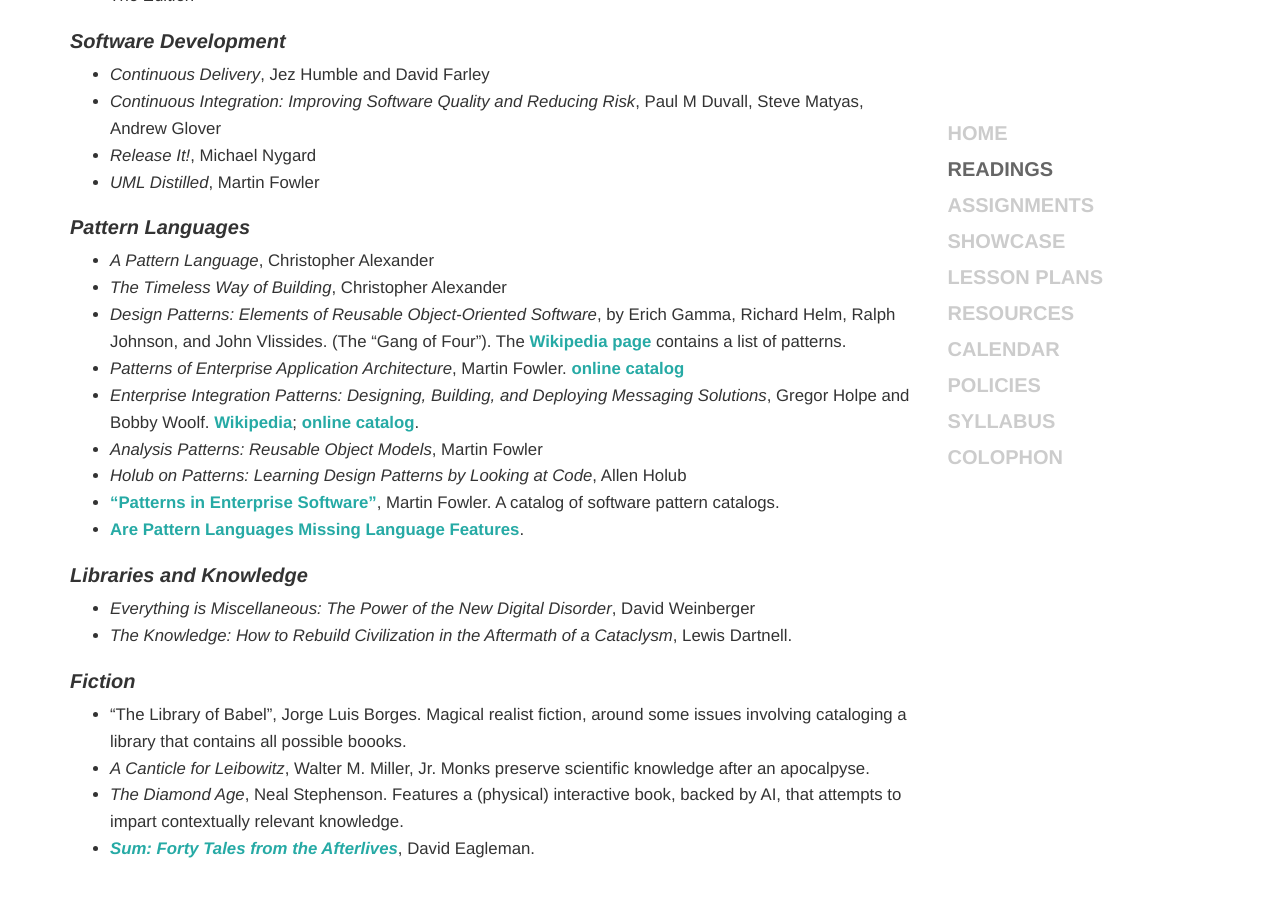
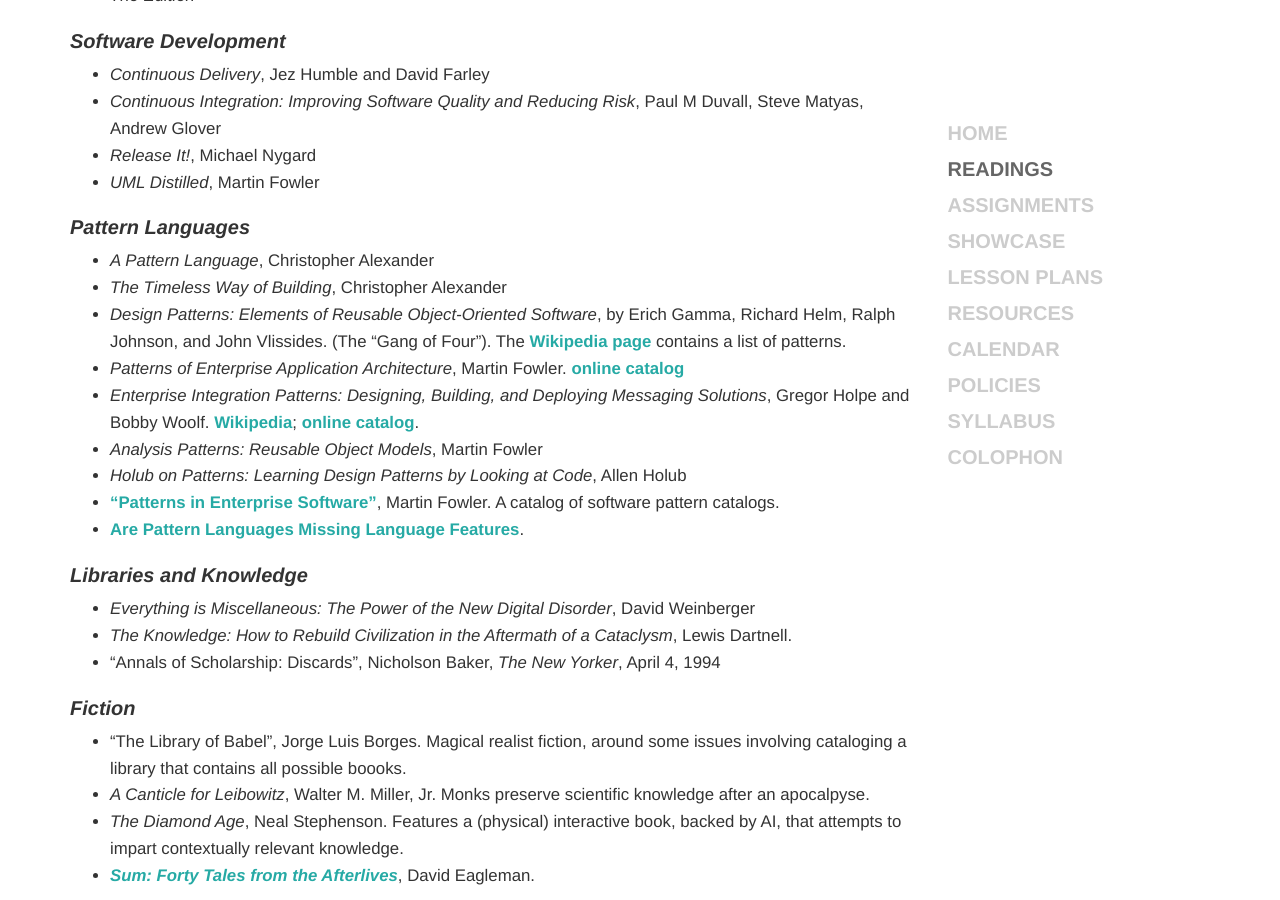
Before and after one commit to osteele/hackingthelibrary.org, a Jekyll site: the page built from _pages/readings.md, in a window 1280 px wide and 900 px high, scrolled down 994 px. Built offline with Jekyll 4.4.1, drawn with Linux system fonts in a browser that asks for light colours; before the commit the page ends 1867 px from its top, so only the background shows below that.

Commit message:
add Nicholson Baker

```diff
--- a/_pages/readings.md
+++ b/_pages/readings.md
@@ -48,7 +48,7 @@
 
 * *Everything is Miscellaneous: The Power of the New Digital Disorder*, David Weinberger
 * *The Knowledge: How to Rebuild Civilization in the Aftermath of a Cataclysm*, Lewis Dartnell.
-
+* "Annals of Scholarship: Discards", Nicholson Baker, _The New Yorker_, April 4, 1994
 
 ### Fiction
 
```
